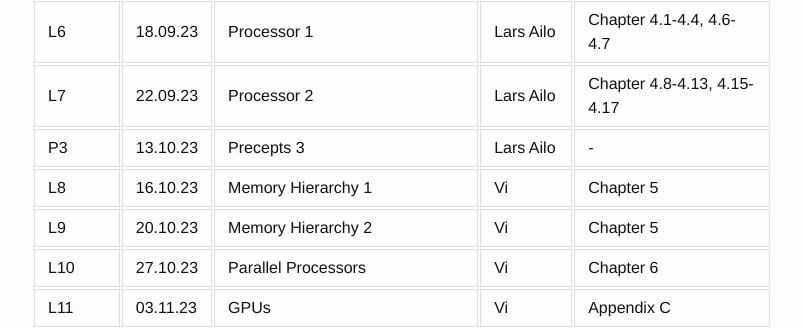
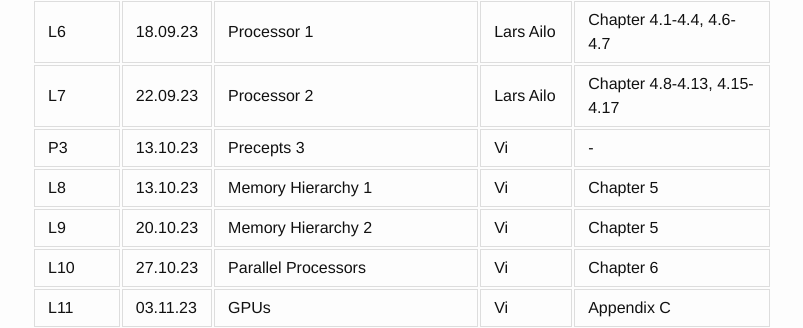
Before and after one commit to vitrannn/uit-inf-2200.github.io, a Jekyll site: the page built from index.md, in a window 1280 px wide. Shown: the part 1376-1704 px from the top of the page, without its empty margins (238-1041 px from the left). Built offline with Jekyll 4.4.1, drawn with Linux system fonts in a browser that asks for light colours; our own code applies the rules of GitHub Pages for plain Markdown files.

Commit message:
Update index.md

```diff
--- a/index.md
+++ b/index.md
@@ -43,8 +43,8 @@ You can read more about plagiarism and cheating on: https://en.uit.no/sensor/art
 | P2   | 15.09.23 | Precepts 2   | Lars Ailo | -          |
 | L6   | 18.09.23 | Processor 1  | Lars Ailo | Chapter 4.1-4.4, 4.6-4.7 |
 | L7   | 22.09.23 | Processor 2  | Lars Ailo | Chapter 4.8-4.13, 4.15-4.17 |
-| P3   | 13.10.23 | Precepts 3   | Lars Ailo | -          |
-| L8   | 16.10.23 | Memory Hierarchy 1       | Vi         | Chapter 5 |
+| P3   | 13.10.23 | Precepts 3    | Vi | -          |
+| L8   | 13.10.23 | Memory Hierarchy 1       | Vi         | Chapter 5 |
 | L9   | 20.10.23 | Memory Hierarchy 2       | Vi         | Chapter 5 |
 | L10  | 27.10.23 | Parallel Processors        | Vi         | Chapter 6 |
 | L11  | 03.11.23 | GPUs                       | Vi        | Appendix C |
```
